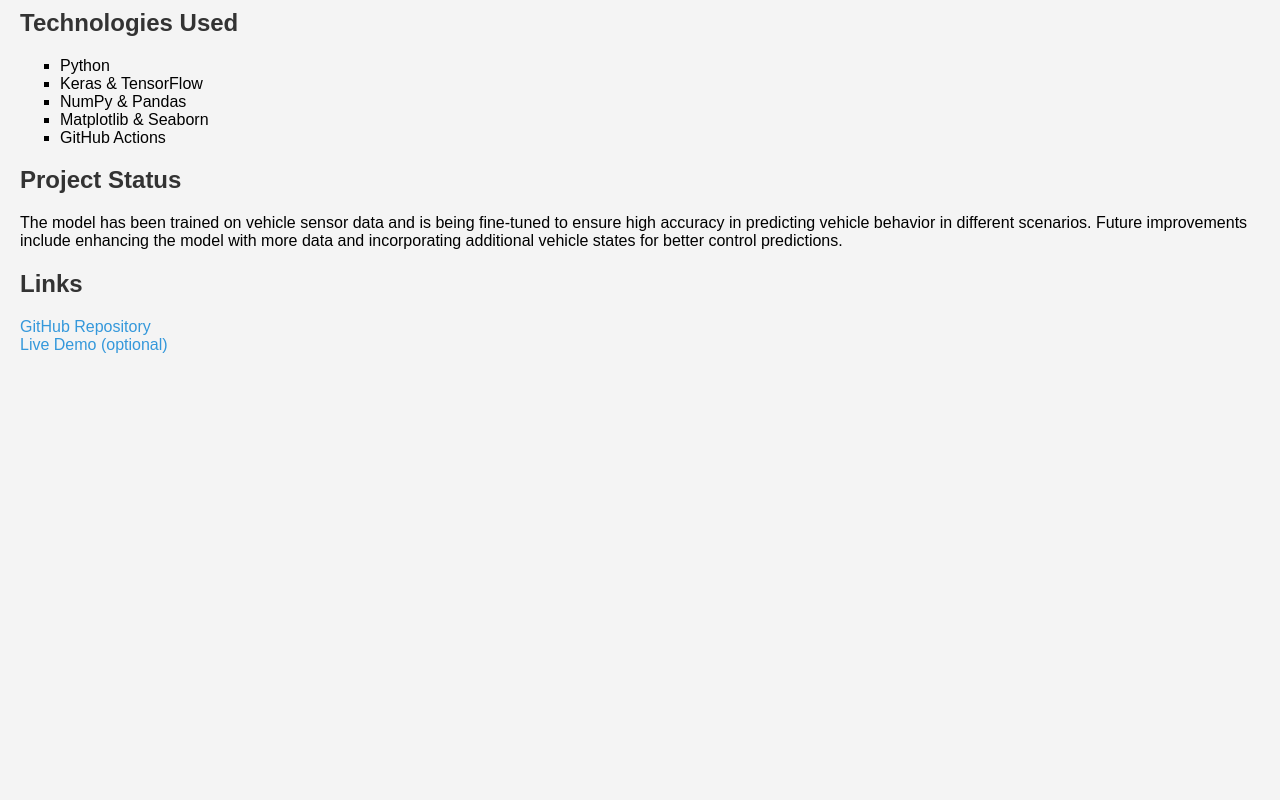
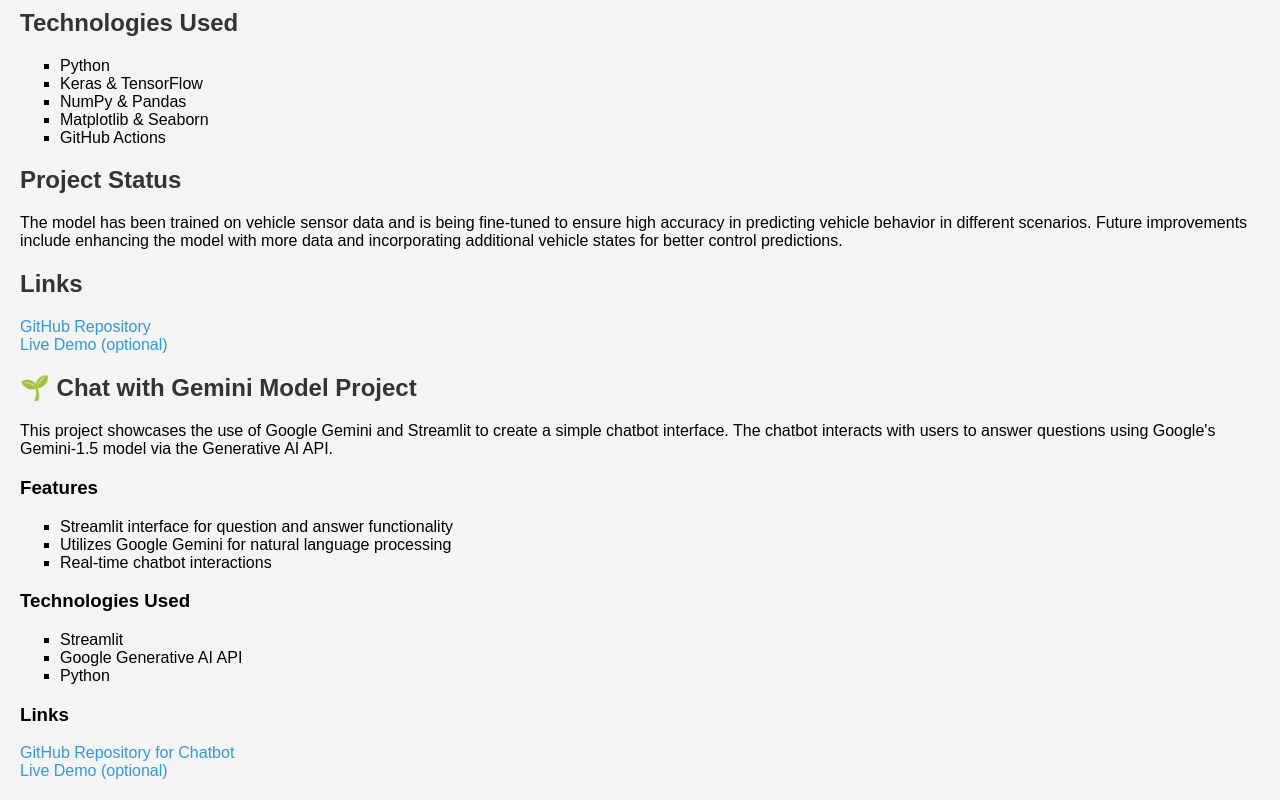
Before and after one commit to parasmech/main, a plain HTML site: page index.html in a window 1280 px wide. Shown: the part 348-1148 px from the top of the page. Before the commit the page ends 800 px from the top, so only its background shows below. Drawn offline with Linux system fonts and the light colour scheme.

Commit message:
Update index.html

```diff
--- a/index.html
+++ b/index.html
@@ -43,5 +43,32 @@
             <a href="#">Live Demo (optional)</a>
         </p>
     </section>
+
+    <!-- New Section for the Chatbot Project -->
+    <section>
+        <h2>🌱 Chat with Gemini Model Project</h2>
+        <p>This project showcases the use of Google Gemini and Streamlit to create a simple chatbot interface. The chatbot interacts with users to answer questions using Google's Gemini-1.5 model via the Generative AI API.</p>
+
+        <h3>Features</h3>
+        <ul>
+            <li>Streamlit interface for question and answer functionality</li>
+            <li>Utilizes Google Gemini for natural language processing</li>
+            <li>Real-time chatbot interactions</li>
+        </ul>
+
+        <h3>Technologies Used</h3>
+        <ul>
+            <li>Streamlit</li>
+            <li>Google Generative AI API</li>
+            <li>Python</li>
+        </ul>
+
+        <h3>Links</h3>
+        <p>
+            <a href="https://github.com/your-username/chatbot_project">GitHub Repository for Chatbot</a>
+            <br>
+            <a href="#">Live Demo (optional)</a>
+        </p>
+    </section>
 </body>
 </html>
```
